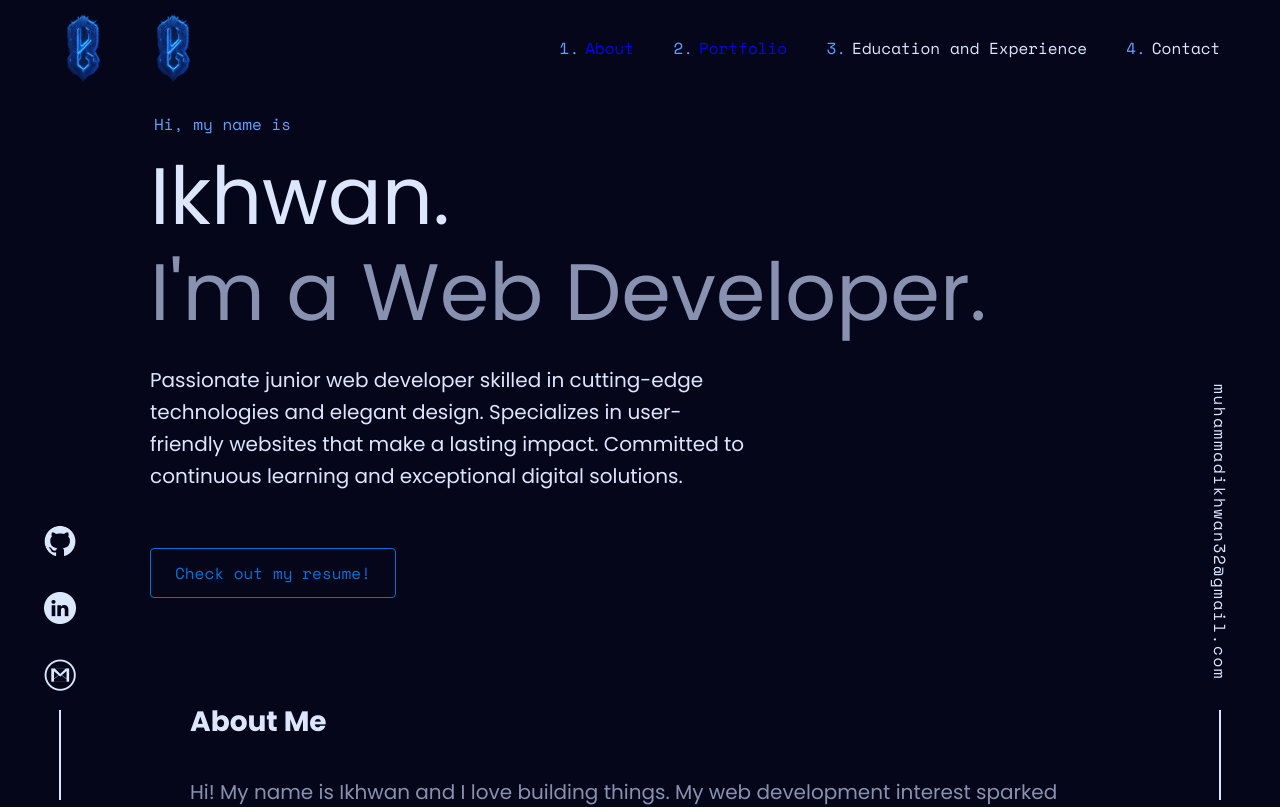
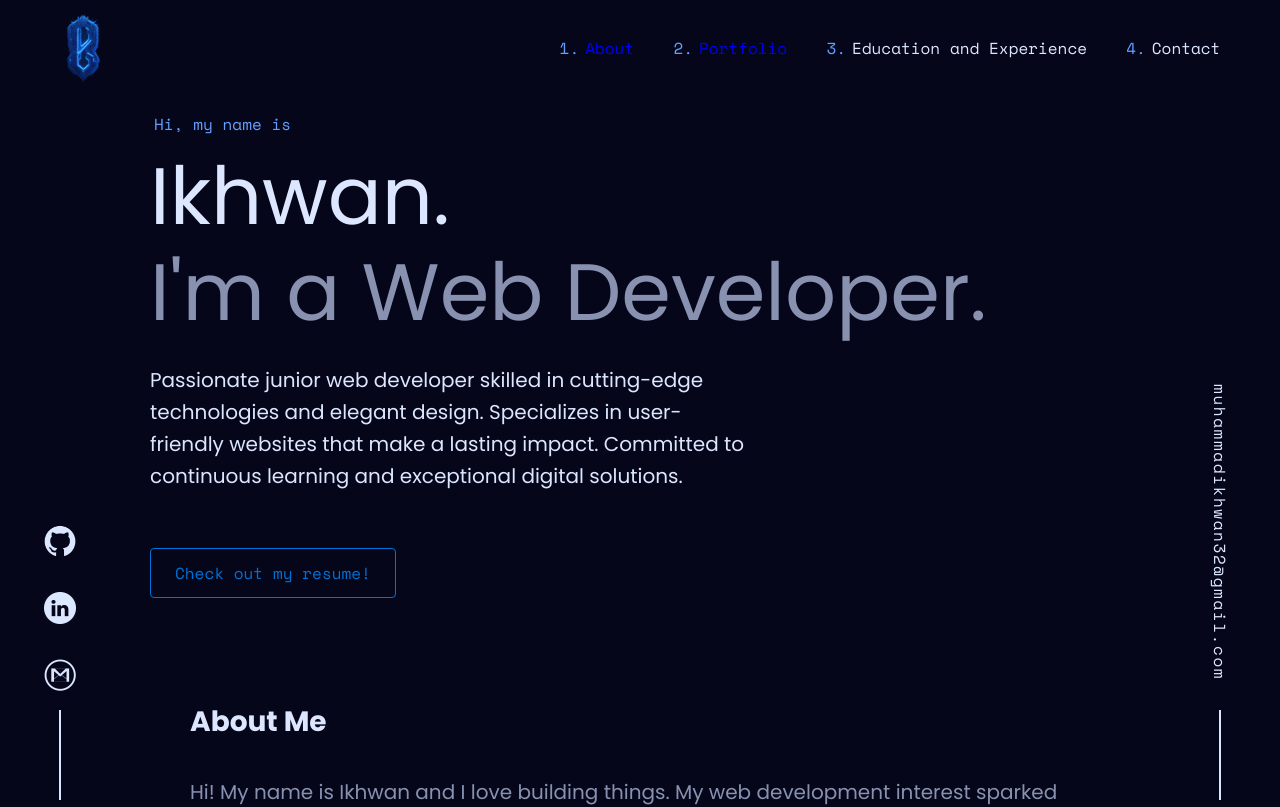
Before and after one commit to ikhwanizao/ikhwan-portfolio, a plain HTML site: page index.html in a window 1280 px wide. Shown: the top 807 px of the page. Drawn offline with nearby package versions, Linux system fonts and the light colour scheme.

Commit message:
Update index.html

```diff
--- a/index.html
+++ b/index.html
@@ -17,8 +17,6 @@
     <header>
       <div class="logo">
         <a href=""><img src="assets/img/logo.png" alt="logo" /></a>
-        <a href=""><img src="assets/img/logo.png" alt="logo" /></a>
-
       </div>
       <nav>
         <ol>
```
